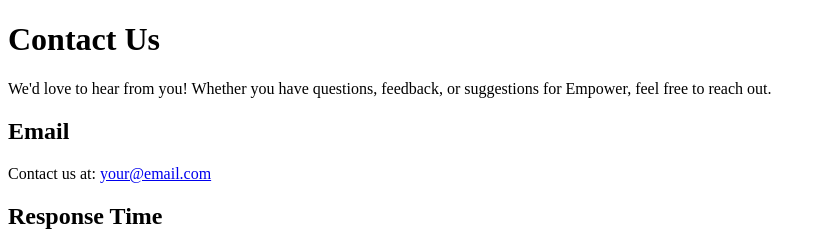
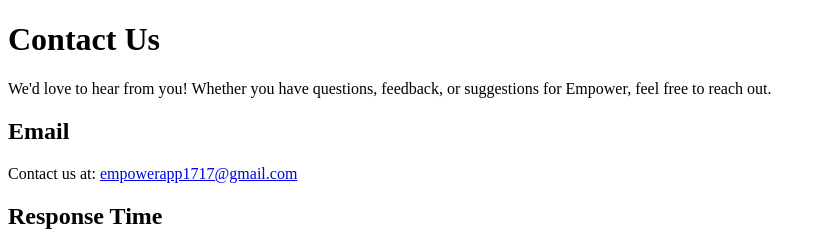
Before and after one commit to sdagam/Empowerapp, a plain HTML site: page contact-us.html in a window 1280 px wide. Shown: the top 250 px of the page, without its empty margins (0-826 px from the left). Drawn offline with Linux system fonts and the light colour scheme.

Commit message:
Update contact-us.html

```diff
--- a/contact-us.html
+++ b/contact-us.html
@@ -9,7 +9,7 @@
     <p>We'd love to hear from you! Whether you have questions, feedback, or suggestions for Empower, feel free to reach out.</p>
 
     <h2>Email</h2>
-    <p>Contact us at: <a href="mailto:empowerapp1717@gmail.com">your@email.com</a></p>
+    <p>Contact us at: <a href="mailto:empowerapp1717@gmail.com">empowerapp1717@gmail.com</a></p>
 
     <h2>Response Time</h2>
     <p>We typically respond within 48 hours.</p>
```
